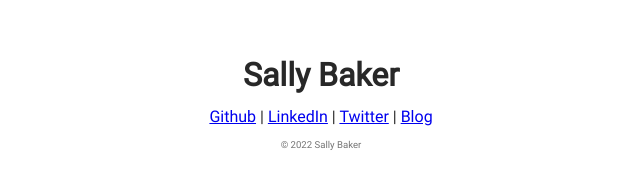
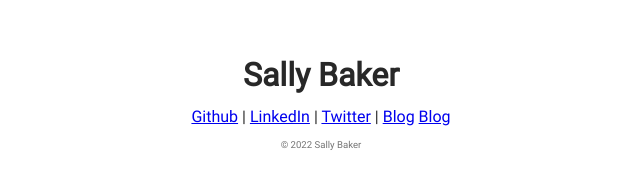
Before and after one commit to sallybaker/sallybaker.github.io, a Jekyll site: the page built from index.html, in a window 1280 px wide. Shown: the part 347-536 px from the top of the page, without its empty margins (319-959 px from the left). Built offline with Jekyll 4.4.1, drawn with Linux system fonts in a browser that asks for light colours.

Commit message:
add reads link

```diff
--- a/index.html
+++ b/index.html
@@ -9,6 +9,7 @@ custom_css: home
     <a href="https://www.linkedin.com/in/sallyrbaker/" target="_blank" rel="noreferrer noopener">LinkedIn</a> |
     <a href="https://twitter.com/sallybaker" target="_blank" rel="noreferrer noopener">Twitter</a> |
     <a href="/posts" rel="noreferrer noopener">Blog</a>
+    <a href="/reads" rel="noreferrer noopener">Blog</a>
 </p>
 <div id="copyright">
     <p>{{site.copyright}}</p>
```
